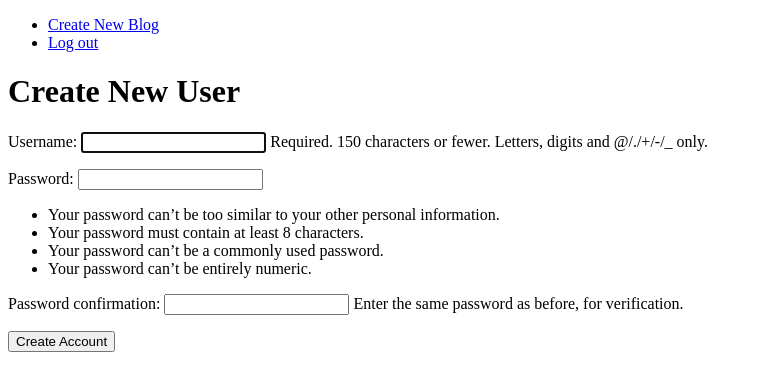
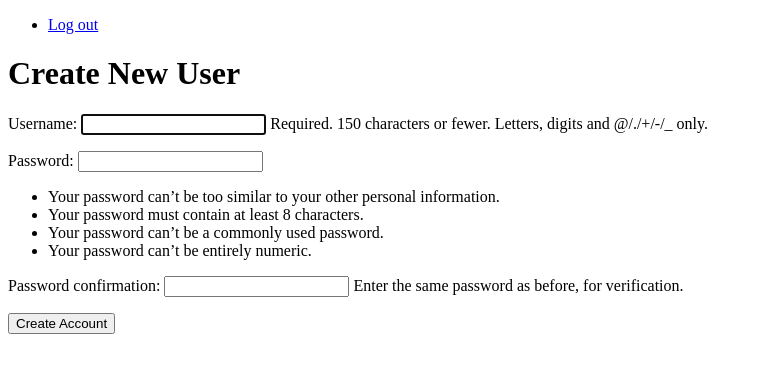
Before and after one commit to kalnynsh/simple_blog, a Django app: a page that uses templates/base.html in a window 1280 px wide. Shown: the top 391 px of the page, without its empty margins (0-759 px from the left). Run offline with Django 3.2, Linux system fonts and the light colour scheme; the visitor is signed in with stand-in values (Sample User, id 1).

Commit message:
In templates/base.html was removed the Create New Blog link and replaced it with another block called logged_in_nav.

```diff
--- a/templates/base.html
+++ b/templates/base.html
@@ -8,7 +8,7 @@
     {% block header %}
     <ul>
         {% if request.user.is_authenticated %}
-        <li><a href="{% url 'new-blog' %}">Create New Blog</a></li>
+        {% block logged_in_nav %}{% endblock %}
         <li><a href="{% url 'logout' %}">Log out</a></li>
         {% else %}
         <li><a href="{% url 'login' %}">Log in</a></li>
```
